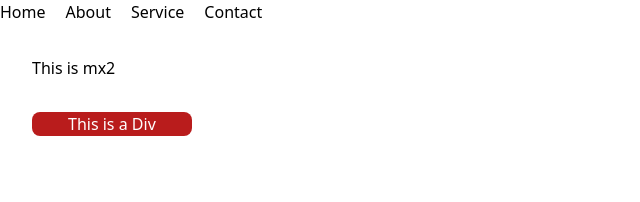
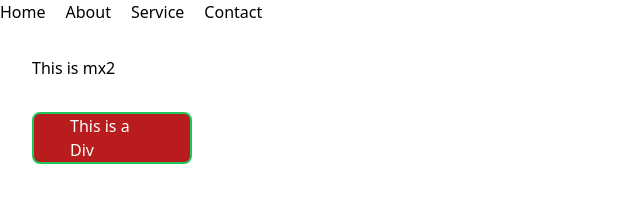
Before and after one commit to naimulhasannabil/Tailwind-CSS, a website built with Vite: page 01_Tailwind_Margins Borders and Padding/index.html in a window 1280 px wide. Shown: the whole page, without its empty margins (0-640 px from the left). Built offline with nearby package versions, Linux system fonts and the light colour scheme.

Commit message:
Update Tailwind CSS Code

```diff
--- a/01_Tailwind_Margins Borders and Padding/index.html
+++ b/01_Tailwind_Margins Borders and Padding/index.html
@@ -19,7 +19,7 @@
     <div class="m-8">
         This is mx2
     </div>
-    <div class="w-40 mx-8 px-9 bg-red-700 text-white rounded-lg">
+    <div class="w-40 mx-8 px-9 bg-red-700 text-white rounded-lg border-2 border-green-500">
         This is a Div
     </div>
 </body>
```
